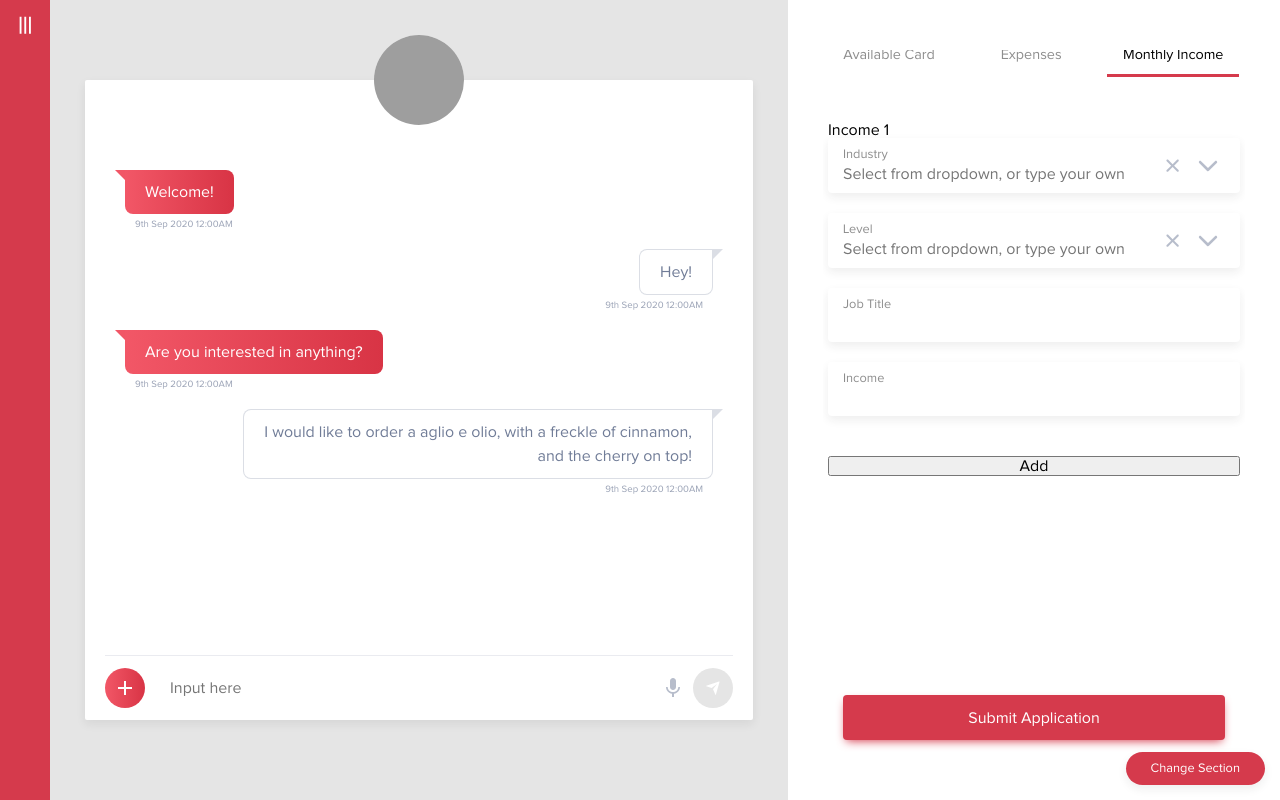
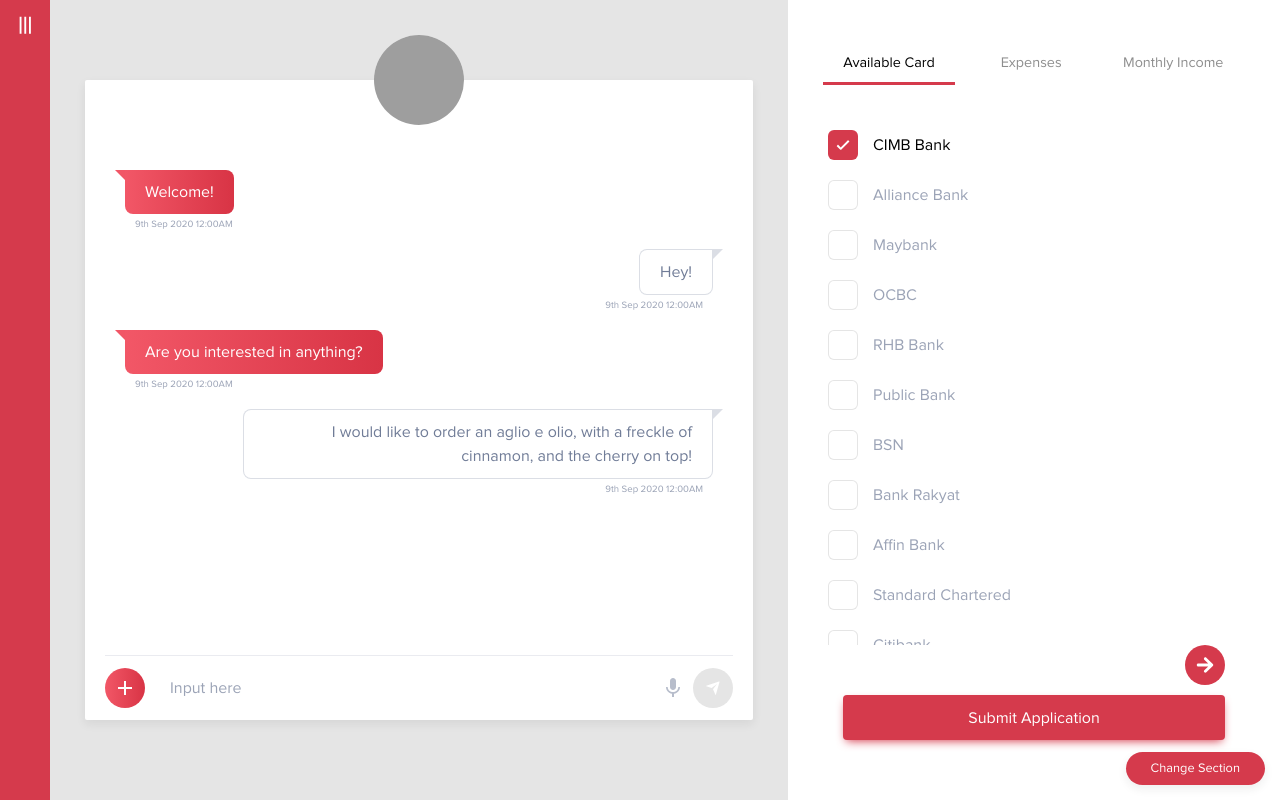
Before and after one commit to alserembani94/aivi-chat, a React (Create React App) app: page / in a window 1280 px wide. Built offline with nearby package versions, Linux system fonts and the light colour scheme; grey boxes are pictures that could not be loaded.

Commit message:
Modifying Tab Bar to support disable feature

```diff
--- a/src/App.scss
+++ b/src/App.scss
@@ -18,6 +18,7 @@
   --mobile-chatbox-button-translation: 20px;
   --checkbox-indicator-dimension: 30px;
   --imageselect-image-dimension: 5ch;
+  --tabbar-proceed-dimension: 40px;
 
   // Theme color adjustment
   --brand-fill: #D53A4C;
@@ -78,6 +79,9 @@
     &::-webkit-scrollbar {
       width: 6px;
     }
+  }
+  &::placeholder {
+    color: var(--text-light);
   }
 }
 
@@ -188,6 +192,14 @@ button:focus {
   &-Check {
     width: 100%;
     height: 100%;
+  }
+  &-AddIncome {
+    width: 90%;
+    height: 90%;
+  }
+  &-Proceed {
+    width: 60%;
+    height: 60%;
   }
 }
 
@@ -571,7 +583,7 @@ input[type=number] {
   }
   &-Proceed {
     display: flex;
-    margin-top: 10px;
+    margin: 10px 0px;
     width: 100%;
     justify-content: space-around;
     button {
@@ -650,6 +662,47 @@ input[type=number] {
   &-Container {
     margin-bottom: 40px;
   }
+  &-SectionHeader {
+    display: flex;
+    flex-flow: row wrap;
+    align-items: center;
+    justify-content: space-between;
+    padding-bottom: 15px;
+  }
+  &-SectionTitle {
+    font-size: 0.85rem;
+    margin-right: 10px;
+  }
+  &-Action {
+    // background: burlywood;
+    display: grid;
+    justify-content: center;
+    margin-bottom: 10px;
+  }
+  &-AddButton {
+    color: var(--text-dark);
+    width: 3.5rem;
+    height: 3.5rem;
+    background-color: var(--light-background);
+    border: var(--imageselect-border);
+    box-shadow: var(--imageselect-shadow);
+    border-radius: 0.5rem;
+    display: flex;
+    align-items: center;
+    justify-content: center;
+    &:focus {
+      border: var(--imageselect-border);
+  box-shadow: 0px 0px 7px var(--brand-fill-test);
+    }
+    svg {
+      transform: rotate(0deg);
+      transition: transform 0.15s ease-in-out;
+    }
+    &:hover svg {
+      transform: rotate(90deg);
+      transition: transform 0.15s ease-in-out;
+    }
+  }
 }
 
 .TabBar {
@@ -663,6 +716,7 @@ input[type=number] {
     width: 100%;
     overflow: auto;
     scrollbar-color: transparent transparent !important;
+    position: sticky;
     &::-webkit-scrollbar {
       display: none;
     }
@@ -680,11 +734,14 @@ input[type=number] {
       color: var(--inactive);
       transition: all 0.2s ease-in-out;
       flex-shrink: 0;
-      &[data-active="true"] {
+      &[data-active=true] {
         // border-bottom: 2px inset var(--brand-fill);
         box-shadow: inset 0px -3px 0px 0px var(--brand-fill);
         color: black;
         transition: all 0.2s ease-in-out;
+      }
+      &[data-enabled=true] {
+        color: black;
       }
     }
     &:last-child {
@@ -701,8 +758,34 @@ input[type=number] {
       width: 100%;
       flex-shrink: 0;
       padding: 5px;
-      height: 71vh;
+      height: 65vh;
       overflow: auto;
+    }
+  }
+  &-ProgressAction {
+    display: flex;
+    flex-flow: row wrap;
+    padding: 0px 20px;
+    &-Proceed {
+      background-color: var(--brand-fill);
+      height: var(--tabbar-proceed-dimension);
+      width: var(--tabbar-proceed-dimension);
+      display: flex;
+      align-items: center;
+      justify-content: center;
+      border-radius: 50%;
+      border: none;
+      cursor: pointer;
+      margin-left: auto;
+      &:hover {
+        svg {
+          animation: tabbar-proceed-hover 1s infinite ease-in-out;
+        }
+      }
+      // &:focus {
+      //   border: none;
+      //   outline: none;
+      // }
     }
   }
 }
@@ -847,6 +930,41 @@ input[type=number] {
   &-Label {
     font-size: 0.85rem;
     text-align: center;
+  }
+}
+
+.ToggleText {
+  &-Container {
+    ul {
+      list-style: none;
+      display: flex;
+      flex-flow: row wrap;
+      overflow: hidden;
+      border: 1px solid var(--text-light);
+      border-radius: 1rem;
+    }
+    li {
+      display: flex;
+      justify-content: center;
+      align-items: center;
+      padding: 0.25rem 0px;
+      font-size: 0.7rem;
+      width: 14ch;
+      text-align: center;
+      border-right: 1px solid var(--text-light);
+      cursor: pointer;
+      &:last-child {
+        border-right: none;
+      }
+      &[data-active=true] {
+        color: var(--brand-fill);
+        font-weight: 600;
+      }
+      &[data-active=false] {
+        color: var(--text-light);
+        font-weight: 400;
+      }
+    }
   }
 }
 
@@ -1077,3 +1195,15 @@ input[type=number] {
   40% { transform: rotate(15deg) scale(1.2) }
   50% { transform: rotate(0deg) scale(1) }
 }
+
+@keyframes tabbar-proceed-hover {
+  0% { transform: translateX(0px) }
+  10% { transform: translateX(2px) }
+  20% { transform: translateX(2px) }
+  30% { transform: translateX(0px) }
+  40% { transform: translateX(0px) }
+  50% { transform: translateX(2px) }
+  60% { transform: translateX(2px) }
+  80% { transform: translateX(2px) }
+  100% { transform: translateX(0px) }
+}
--- a/src/App.tsx
+++ b/src/App.tsx
@@ -61,7 +61,7 @@ const mockConversation = [
     {
         user: 'user',
         timestamp: '2020-09-09',
-        message: 'I would like to order a aglio e olio, with a freckle of cinnamon, and the cherry on top!',
+        message: 'I would like to order an aglio e olio, with a freckle of cinnamon, and the cherry on top!',
     },
 ];
 
--- a/src/components/CustomComponent/Checkbox.tsx
+++ b/src/components/CustomComponent/Checkbox.tsx
@@ -39,7 +39,6 @@ const Checkbox: React.FC<CheckboxProps> = ({name, label, updateSelected, rows, a
                 onClick={() => handleUpdate(name)}
             >
                 <div className="Checkbox-Indicator">
-
                     <IconContext.Provider value={{ className: 'Icon Icon-Light Icon-Check' }} >
                         <IoIosCheckmark />
                     </IconContext.Provider>
--- a/src/components/CustomComponent/TabBar.tsx
+++ b/src/components/CustomComponent/TabBar.tsx
@@ -1,29 +1,54 @@
 import React from 'react';
+import {
+    IoMdArrowRoundForward,
+} from 'react-icons/io';
+import { IconContext } from 'react-icons/lib';
 
 type optionList = {
     label: string,
     name: string,
     content: JSX.Element;
+    enabled?: boolean;
 };
 
 interface TabBarProps {
     currentTab: string;
     updateTab: (selectedTab: string) => void;
     optionList: optionList[];
+    progressStrict: boolean;
+    updateStrictTab?: (optionList: optionList[], nextActiveTab: string) => void;
 }
 
-const TabBar: React.FC<TabBarProps> = ({currentTab, updateTab, optionList}) => {
+const TabBar: React.FC<TabBarProps> = ({currentTab, updateTab, optionList, progressStrict = false, updateStrictTab}) => {
     const handleTabChange = (selectedTab: string) => {
         const tabBody = document.getElementById(selectedTab);
         tabBody && tabBody.scrollIntoView({behavior: 'smooth', block: 'start', inline: 'start'});
         updateTab(selectedTab);
     }
 
+    const handleProceedTab = () => {
+        let enablingFlag = false;
+        let nextActiveTab = currentTab;
+        const updatedTabConfig = optionList.map(optionItem => {
+            if (optionItem.name === currentTab) {
+                enablingFlag = true;
+                return optionItem;
+            };
+            if (enablingFlag) {
+                enablingFlag = false;
+                nextActiveTab = optionItem.name;
+                return {...optionItem, enabled: true};
+            }
+            return optionItem;
+        });
+        updateStrictTab && updateStrictTab(updatedTabConfig, nextActiveTab);
+    }
+
     React.useEffect(() => {
         const tabBody = document.getElementById(currentTab);
         tabBody && tabBody.scrollIntoView({behavior: 'smooth', block: 'start', inline: 'start'});
     // eslint-disable-next-line react-hooks/exhaustive-deps
-    }, []);
+    }, [currentTab]);
 
     return (
         <React.Fragment>
@@ -32,8 +57,9 @@ const TabBar: React.FC<TabBarProps> = ({currentTab, updateTab, optionList}) => {
                     {
                         optionList.map((optionItem, index) => (
                             <li
-                                data-active={(optionItem.name === currentTab).toString()}
-                                onClick={() => handleTabChange(optionItem.name)}
+                                data-active={optionItem.name === currentTab}
+                                data-enabled={optionItem.enabled}
+                                onClick={() => optionItem.enabled && handleTabChange(optionItem.name)}
                                 key={index}
                             >
                                 {optionItem.label}
@@ -44,12 +70,26 @@ const TabBar: React.FC<TabBarProps> = ({currentTab, updateTab, optionList}) => {
                 <div className="TabBar-Body" id="TabBar-Body">
                     {
                         optionList.map((optionItem, index) => (
-                            <div className="TabBar-Body-Item" id={optionItem.name} key={index}>
+                            optionItem.enabled && <div className="TabBar-Body-Item" id={optionItem.name} key={index}>
                                 {optionItem.content}
                             </div>
                         ))
                     }
                 </div>
+                {
+                    (progressStrict && (!optionList.every(optionItem => optionItem.enabled)) ) && (
+                        <div className="TabBar-ProgressAction">
+                            <button
+                                className="TabBar-ProgressAction-Proceed"
+                                onClick={handleProceedTab}
+                            >
+                                <IconContext.Provider value={{ className: 'Icon Icon-Light Icon-Proceed' }} >
+                                    <IoMdArrowRoundForward />
+                                </IconContext.Provider>
+                            </button>
+                        </div>
+                    )
+                }
             </div>
         </React.Fragment>
     );
--- a/src/components/CustomComponent/index.tsx
+++ b/src/components/CustomComponent/index.tsx
@@ -12,6 +12,7 @@ import {
 } from './ImageSelect';
 import DNDPlayground from './DNDPlayground';
 import RangeSlider from './RangeSlider';
+import ToggleText from './ToggleText';
 
 export {
     Checkbox, // Use this for options that use checkbox
@@ -24,4 +25,5 @@ export {
     MultipleCheckbox, // Use this for multiple options that use checkbox
     RangeSlider, // Use this for setting range using slider
     TabBar, // Use this to create tab bar menu
+    ToggleText, // Use this for toggle using text tab
 };
--- a/src/components/Leftbox/Credit Card/AvailableCard.tsx
+++ b/src/components/Leftbox/Credit Card/AvailableCard.tsx
@@ -93,6 +93,8 @@ const AvailableCard: React.FC<AvailableCardProps> = ({selectedOptions, updateSel
         });
     }, [tempRef]);
 
+    React.useEffect(() => { console.log(selectedOptions) }, [selectedOptions]);
+
     return (
         <React.Fragment>
             <div ref={tempRef}>
--- a/src/components/Leftbox/Credit Card/CreditCard.tsx
+++ b/src/components/Leftbox/Credit Card/CreditCard.tsx
@@ -5,6 +5,13 @@ import {
 import AvailableCard from './AvailableCard';
 import Expenses from './Expenses';
 import MonthlyIncome from './MonthlyIncome';
+
+type optionList = {
+    label: string,
+    name: string,
+    content: JSX.Element;
+    enabled?: boolean;
+};
 
 type ExpenseDetails = {
     category: string,
@@ -25,19 +32,21 @@ type IncomeSource = {
 
 const CreditCard = () => {
     // AVAILABLE BANKS CONFIGURATION
-    const [selectedBanks, setSelectedBanks] = React.useState<string[]>([]);
+    const [selectedBanks, setSelectedBanks] = React.useState<string[]>(['CIMB Bank']);
     const banksLimit = 3;
 
     const handleSelectedBanks = (selected: string[]) => {
-        setSelectedBanks(selected);
+        setSelectedBanks(() => { return selected; });
     };
+
+    React.useEffect(() => { console.log(selectedBanks) }, [selectedBanks]);
 
     // EXPENSES CONFIGURATION
     const [selectedExpenses, setSelectedExpenses] = React.useState<string[]>([]);
     const expensesLimit = 3;
 
     const handleSelectedExpenses = (selected: string[]) => {
-        setSelectedExpenses(selected);
+        setSelectedExpenses(() => { return selected; });
     };
 
     const [expenseObject, setExpenseObject] = React.useState<any[]>([]);
@@ -73,13 +82,13 @@ const CreditCard = () => {
     }
 
     const updateExpenseObject = (newExpenseObject: ExpenseDetails) => {
-        setExpenseObject(newExpenseObject);
+        setExpenseObject(() => {  return newExpenseObject; });
     }
 
     // MONTHLY INCOME CONFIGURATION
     const [incomeSource, setIncomeSource] = React.useState<IncomeSource>([
         {
-            category: '',
+            category: 'Primary',
             industry: '',
             level: '',
             jobTitle: '',
@@ -88,12 +97,12 @@ const CreditCard = () => {
     ]);
 
     const updateIncomeSource = (updatedIncomeSource: IncomeSource) => {
-        setIncomeSource(() => { return updatedIncomeSource });
+        setIncomeSource(() => { return updatedIncomeSource; });
     }
 
     // TAB CONFIGURATION
-    const [currentTab, setCurrentTab] = React.useState('Monthly Income');
-    const tabMenuList = [
+    const [currentTab, setCurrentTab] = React.useState('Available Card');
+    const [tabMenuList, setTabMenuList] = React.useState<optionList[]>([
         {
             label: 'Available Card',
             name: 'Available Card',
@@ -102,6 +111,7 @@ const CreditCard = () => {
                         updateSelectedOptions={handleSelectedBanks}
                         optionLimit={banksLimit}
                     />,
+            enabled: true,
         },
         {
             label: 'Expenses',
@@ -114,6 +124,7 @@ const CreditCard = () => {
                         generateExpenseObject={generateExpenseObject}
                         updateExpenseObject={updateExpenseObject}
                     />,
+            enabled: false,
         },
         {
             label: 'Monthly Income',
@@ -122,12 +133,24 @@ const CreditCard = () => {
                         incomeSources={incomeSource}
                         handleIncomeSourceUpdate={updateIncomeSource}
                     />,
+            enabled: false,
         },
-    ];
+    ]);
 
     const handleChangeTab = (selectedTab: string) => {
         setCurrentTab(() => { return selectedTab });
     }
+
+    const handleProceedTab = (updatedOptionList: optionList[], nextActiveTab: string) => {
+        setTabMenuList(() => { return updatedOptionList });
+        handleChangeTab(nextActiveTab);
+    }
+
+    // React.useEffect(() => {
+    //     console.log(selectedBanks);
+    //     console.log(selectedExpenses);
+    //     console.log(incomeSource);
+    // }, [selectedBanks, selectedExpenses, incomeSource]);
 
     return (
         <React.Fragment>
@@ -136,6 +159,8 @@ const CreditCard = () => {
                     currentTab={currentTab}
                     updateTab={handleChangeTab}
                     optionList={tabMenuList}
+                    progressStrict={true}
+                    updateStrictTab={handleProceedTab}
                 />
             </div>
             <div className="CreditCard-Button">
--- a/src/components/Leftbox/Credit Card/MonthlyIncome.tsx
+++ b/src/components/Leftbox/Credit Card/MonthlyIncome.tsx
@@ -2,7 +2,12 @@ import React from 'react';
 import {
     InputBox,
     InputDropdown,
+    ToggleText,
 } from '../../CustomComponent';
+import {
+    IoIosAdd,
+} from 'react-icons/io';
+import { IconContext } from 'react-icons/lib';
 
 type IncomeSourceType = {
     category: string,
@@ -38,29 +43,6 @@ type slotInputItemType = {
 };
 
 const incomeSourceFormat: slotInputItemType[] = [
-    // {
-    //     inputName: 'transferFrom',
-    //     inputState: 'transferFrom',
-    //     inputType: 'dropdown',
-    //     inputLabel: 'Transfer from',
-    //     optionList: [
-    //         {
-    //             name: 'Hello',
-    //             label: 'Hello',
-    //             value: 'Hello',
-    //         },
-    //         {
-    //             name: 'World',
-    //             label: 'World',
-    //             value: 'World',
-    //         },
-    //         {
-    //             name: 'React',
-    //             label: 'React',
-    //             value: 'React',
-    //         },
-    //     ],
-    // },
     {
         inputName: 'industry',
         inputState: 'industry',
@@ -68,19 +50,34 @@ const incomeSourceFormat: slotInputItemType[] = [
         inputLabel: 'Industry',
         optionList: [
             {
-                name: 'Hello',
-                label: 'Hello',
-                value: 'Hello',
+                name: 'Food',
+                label: 'Food',
+                value: 'Food',
             },
             {
-                name: 'World',
-                label: 'World',
-                value: 'World',
+                name: 'Hospitality',
+                label: 'Hospitality',
+                value: 'Hospitality',
             },
             {
-                name: 'React',
-                label: 'React',
-                value: 'React',
+                name: 'Technology',
+                label: 'Technology',
+                value: 'Technology',
+            },
+            {
+                name: 'Tourism',
+                label: 'Tourism',
+                value: 'Tourism',
+            },
+            {
+                name: 'Healthcare',
+                label: 'Healthcare',
+                value: 'Healthcare',
+            },
+            {
+                name: 'Defense & Security',
+                label: 'Defense & Security',
+                value: 'Defense & Security',
             },
         ],
     },
@@ -91,19 +88,19 @@ const incomeSourceFormat: slotInputItemType[] = [
         inputLabel: 'Level',
         optionList: [
             {
-                name: 'Hello',
-                label: 'Hello',
-                value: 'Hello',
+                name: 'Non-executive',
+                label: 'Non-executive',
+                value: 'Non-executive',
             },
             {
-                name: 'World',
-                label: 'World',
-                value: 'World',
+                name: 'Executive',
+                label: 'Executive',
+                value: 'Executive',
             },
             {
-                name: 'React',
-                label: 'React',
-                value: 'React',
+                name: 'Management',
+                label: 'Management',
+                value: 'Management',
             },
         ],
     },
@@ -121,6 +118,8 @@ const incomeSourceFormat: slotInputItemType[] = [
     },
 ];
 
+const categoryToggleOptions = ['Primary', 'Secondary'];
+
 const MonthlyIncomeItem: React.FC<IncomeSourceItemProps> = ({incomeSource, incomeNo, handleIncomeSourceItemUpdate}) => {
     const handleInputChange = (value: string, stateName: string) => {
         const updatedIncomeSourceItem = {...incomeSource, [stateName]: value};
@@ -129,7 +128,14 @@ const MonthlyIncomeItem: React.FC<IncomeSourceItemProps> = ({incomeSource, incom
 
     return (
         <div className="MonthlyIncome-Container">
-            <p>Income {incomeNo}</p>
+            <div className="MonthlyIncome-SectionHeader">
+                <p className="MonthlyIncome-SectionTitle">Income {incomeNo}</p>
+                <ToggleText
+                    optionList={categoryToggleOptions}
+                    selected={incomeSource.category}
+                    handleToggleUpdate={(value: string) => handleInputChange(value, 'category')}
+                />
+            </div>
             {
                 incomeSourceFormat.map((incomeSourceItem, index) => (
                     incomeSourceItem.inputType === 'dropdown'
@@ -152,11 +158,6 @@ const MonthlyIncomeItem: React.FC<IncomeSourceItemProps> = ({incomeSource, incom
                     )
                 ))
             }
-            {/* <InputBox
-                slot={incomeSource}
-                inputProps={incomeSourceFormat[0]}
-
-            /> */}
         </div>
     );
 }
@@ -170,7 +171,7 @@ const MonthlyIncome: React.FC<MonthlyIncomeProps> = ({ incomeSources, handleInco
 
     const addIncomeSource = () => {
         const emptyIncomeSource = {
-            category: '',
+            category: 'Secondary',
             industry: '',
             level: '',
             jobTitle: '',
@@ -192,7 +193,13 @@ const MonthlyIncome: React.FC<MonthlyIncomeProps> = ({ incomeSources, handleInco
                         />
                     ))
                 }
-                <button onClick={addIncomeSource}>Add</button>
+                <div className="MonthlyIncome-Action">
+                    <button className="MonthlyIncome-AddButton" onClick={addIncomeSource}>
+                        <IconContext.Provider value={{ className: 'Icon Icon-AddIncome' }} >
+                            <IoIosAdd />
+                        </IconContext.Provider>
+                    </button>
+                </div>
             </div>
         </React.Fragment>
     );
```
Also changed, not shown: src/components/CustomComponent/ToggleText.tsx (added, +31 -0 lines).
